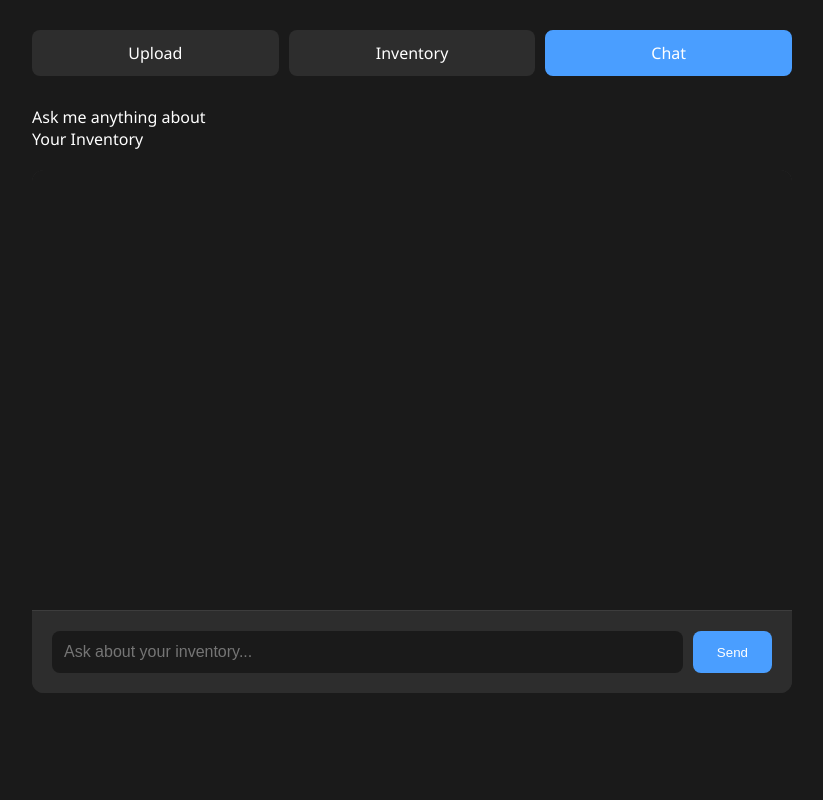
After one commit to pannaf/tori, a Flask app: page /chat in a window 1280 px wide. The commit adds this page. Shown: the whole page, without its empty margins (228-1051 px from the left). Run offline with Flask 3, Linux system fonts and the light colour scheme.

Commit message:
Added chat panel

```diff
--- a/requirements.txt
+++ b/requirements.txt
@@ -9,3 +9,4 @@ unstructured
 requests
 neo4j
 openai
+neo4j
--- a/src/app.py
+++ b/src/app.py
@@ -268,6 +268,21 @@ def upload_receipt():
         if os.path.exists(temp_path):
             os.remove(temp_path)
 
+@app.route("/search", methods=["POST"])
+def search():
+    query = request.json.get("query")
+    if not query:
+        return {"error": "No query provided"}, 400
+
+    try:
+        results = neo4j_client.search_similar_items(query)
+        return {"results": results}
+    except Exception as e:
+        return {"error": str(e)}, 500
+
+@app.route("/chat")
+def chat():
+    return render_template("chat.html")
 
 if __name__ == "__main__":
-    app.run(host="0.0.0.0", port=8080)
+    app.run(host="0.0.0.0", port=8080, debug=True)
--- /dev/null
+++ b/src/templates/chat.html
@@ -0,0 +1,226 @@
+<!DOCTYPE html>
+<html>
+<head>
+    <title>Chat with Inventory</title>
+    <meta name="viewport" content="width=device-width, initial-scale=1.0">
+    <style>
+        :root {
+            --bg-color: #1a1a1a;
+            --text-color: #ffffff;
+            --card-bg: #2d2d2d;
+            --accent-color: #4a9eff;
+            --border-color: #3d3d3d;
+        }
+
+        body {
+            font-family: 'Segoe UI', system-ui, sans-serif;
+            max-width: 800px;
+            margin: 0 auto;
+            padding: 20px;
+            background-color: var(--bg-color);
+            color: var(--text-color);
+            min-height: 100vh;
+            box-sizing: border-box;
+        }
+
+        .nav-tabs {
+            display: flex;
+            gap: 10px;
+            margin-bottom: 20px;
+            position: sticky;
+            top: 0;
+            background: var(--bg-color);
+            padding: 10px 0;
+            z-index: 100;
+        }
+
+        .nav-tab {
+            flex: 1;
+            padding: 12px;
+            background: var(--card-bg);
+            color: var(--text-color);
+            text-decoration: none;
+            border-radius: 8px;
+            text-align: center;
+            font-weight: 500;
+            transition: background 0.2s;
+        }
+
+        .nav-tab.active {
+            background: var(--accent-color);
+        }
+
+        .nav-tab:hover {
+            background: #357abd;
+        }
+
+        .chat-container {
+            background: var(--card-bg);
+            border-radius: 12px;
+            overflow: hidden;
+            margin-top: 20px;
+        }
+
+        #chat-messages {
+            height: 400px;
+            overflow-y: auto;
+            padding: 20px;
+            background: var(--bg-color);
+        }
+
+        .message {
+            margin: 10px 0;
+            padding: 10px 15px;
+            border-radius: 8px;
+            max-width: 80%;
+        }
+
+        .message.user {
+            background-color: var(--accent-color);
+            color: white;
+            margin-left: auto;
+            border-radius: 15px 15px 0 15px;
+        }
+
+        .message.assistant {
+            background-color: var(--card-bg);
+            margin-right: auto;
+            border-radius: 15px 15px 15px 0;
+        }
+
+        .message.error {
+            background-color: #ff4444;
+            color: white;
+            margin: 10px auto;
+            text-align: center;
+        }
+
+        #chat-form {
+            padding: 20px;
+            background: var(--card-bg);
+            border-top: 1px solid var(--border-color);
+        }
+
+        .input-group {
+            display: flex;
+            gap: 10px;
+        }
+
+        #query-input {
+            flex: 1;
+            padding: 12px;
+            border: none;
+            border-radius: 8px;
+            background: var(--bg-color);
+            color: var(--text-color);
+            font-size: 16px;
+        }
+
+        #query-input:focus {
+            outline: none;
+            box-shadow: 0 0 0 2px var(--accent-color);
+        }
+
+        button[type="submit"] {
+            padding: 12px 24px;
+            background: var(--accent-color);
+            border: none;
+            border-radius: 8px;
+            color: white;
+            cursor: pointer;
+            transition: background 0.2s;
+        }
+
+        button[type="submit"]:hover {
+            background: #357abd;
+        }
+
+        @media (max-width: 768px) {
+            body {
+                padding: 12px;
+            }
+
+            .message {
+                max-width: 90%;
+            }
+        }
+    </style>
+</head>
+<body>
+    <div class="nav-tabs">
+        <a href="/upload" class="nav-tab">Upload</a>
+        <a href="/inventory" class="nav-tab">Inventory</a>
+        <a href="/chat" class="nav-tab active">Chat</a>
+    </div>
+
+    <div class="welcome-text">
+        <div class="small">Ask me anything about</div>
+        <div class="large">Your Inventory</div>
+    </div>
+
+    <div class="chat-container">
+        <div id="chat-messages">
+            <!-- Messages will appear here -->
+        </div>
+        <form id="chat-form">
+            <div class="input-group">
+                <input type="text" id="query-input" placeholder="Ask about your inventory..." required>
+                <button type="submit">Send</button>
+            </div>
+        </form>
+    </div>
+
+    <script>
+        document.getElementById('chat-form').addEventListener('submit', async function(e) {
+            e.preventDefault();
+
+            const input = document.getElementById('query-input');
+            const query = input.value.trim();
+            if (!query) return;
+
+            addMessage('user', query);
+            input.value = '';
+
+            try {
+                const response = await fetch('/search', {
+                    method: 'POST',
+                    headers: {
+                        'Content-Type': 'application/json'
+                    },
+                    body: JSON.stringify({ query: query })
+                });
+
+                const data = await response.json();
+
+                if (data.error) {
+                    addMessage('error', data.error);
+                } else {
+                    addMessage('assistant', formatResults(data.results));
+                }
+            } catch (error) {
+                addMessage('error', 'Failed to get response. Please try again.');
+            }
+        });
+
+        function addMessage(type, content) {
+            const messagesDiv = document.getElementById('chat-messages');
+            const messageDiv = document.createElement('div');
+            messageDiv.className = `message ${type}`;
+            messageDiv.textContent = content;
+            messagesDiv.appendChild(messageDiv);
+            messagesDiv.scrollTop = messagesDiv.scrollHeight;
+        }
+
+        function formatResults(results) {
+            if (!results || results.length === 0) {
+                return "I couldn't find any relevant items in your inventory.";
+            }
+
+            return results.map(item =>
+                `${item.name} - Located in: ${item.room}\n` +
+                `Price: $${item.price} | Quantity: ${item.quantity}`
+            ).join('\n\n');
+        }
+    </script>
+</body>
+</html>
--- a/src/templates/inventory.html
+++ b/src/templates/inventory.html
@@ -213,6 +213,7 @@
     <div class="nav-tabs">
         <a href="/upload" class="nav-tab">Upload</a>
         <a href="/inventory" class="nav-tab active">Inventory</a>
+        <a href="/chat" class="nav-tab">Chat</a>
     </div>
 
     {% if error %}
--- a/src/templates/landing.html
+++ b/src/templates/landing.html
@@ -80,6 +80,12 @@
     <!-- Get Started Button -->
     <a href="/upload" class="start-button">Get Started</a>
 
+    <!-- Add this where your other action buttons are -->
+    <a href="{{ url_for('chat') }}" class="btn btn-primary btn-lg m-2">
+        <i class="fas fa-comments"></i>
+        Chat with Inventory
+    </a>
+
     <div class="powered-by">
         <p>Powered by</p>
         <img src="/static/replit-logo-text.png" alt="Replit Logo">
--- a/src/templates/upload.html
+++ b/src/templates/upload.html
@@ -279,6 +279,7 @@
     <div class="nav-tabs">
         <a href="/upload" class="nav-tab active">Upload</a>
         <a href="/inventory" class="nav-tab">Inventory</a>
+        <a href="/chat" class="nav-tab">Chat</a>
     </div>
 
     <div class="welcome-text">
```
Also changed, not shown: 1 other file.
